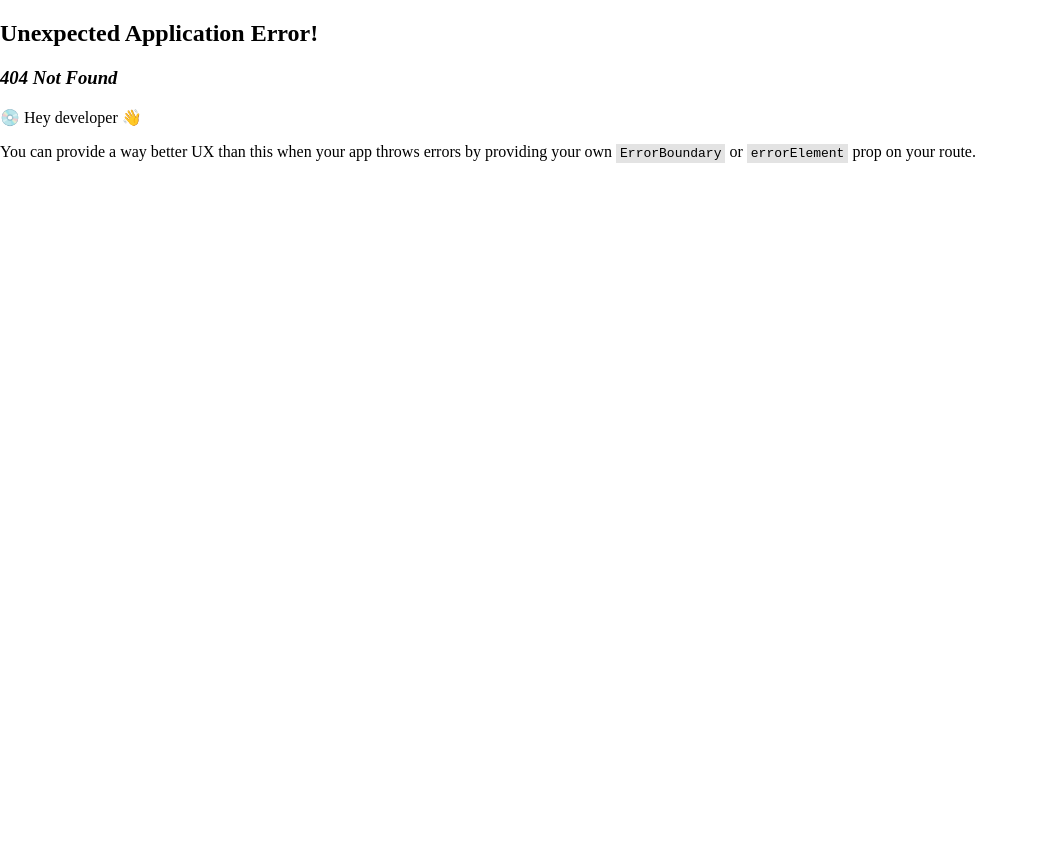
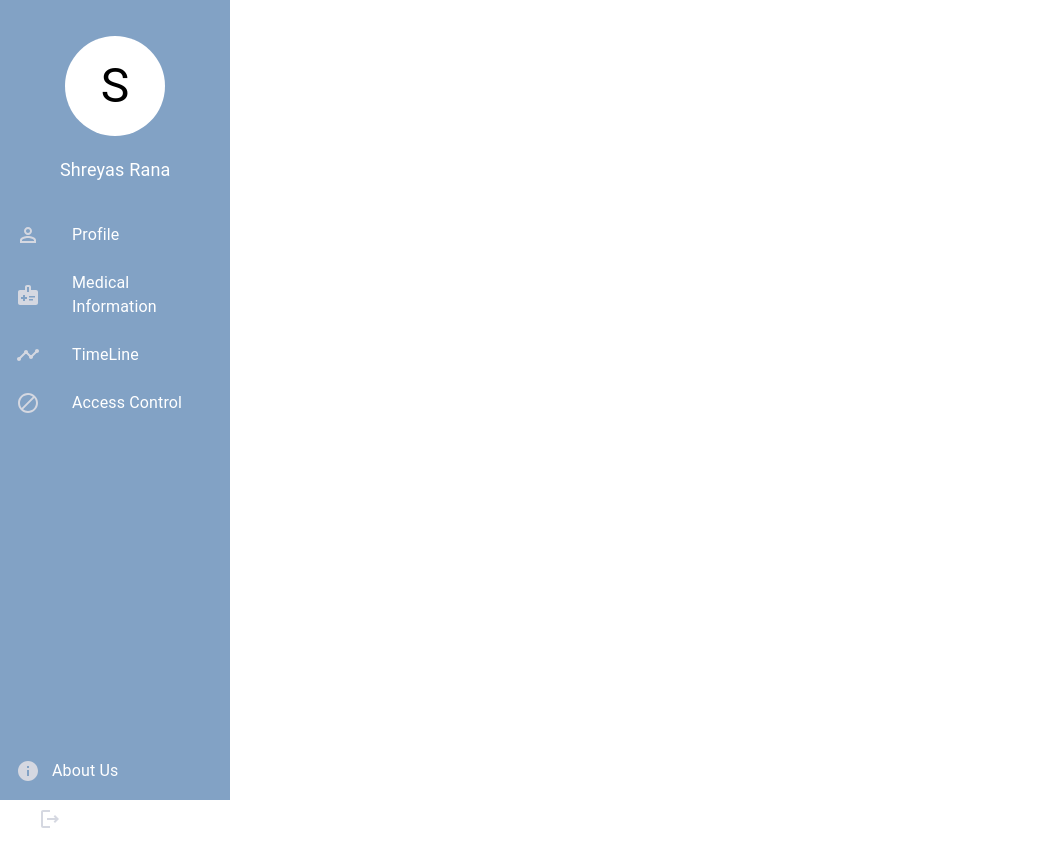
Before and after one commit to Dik17/CAPSTONE-FRONTEND, a React (Create React App) app: page /patient in a window 1280 px wide. Before the commit this address had no page. Shown: the whole page, without its empty margins (0-1038 px from the left). Before the commit the page ends 800 px from the top, so only its background shows below. Built offline with nearby package versions, Linux system fonts and the light colour scheme.

Commit message:
Added Patient Home Page

```diff
--- a/src/LandingPageComponent/NavBar/NavBar.js
+++ b/src/LandingPageComponent/NavBar/NavBar.js
@@ -42,7 +42,9 @@ const NavBar = () => {
               {" "}
               <button className="btn1">Hospital</button>
             </Link>
-            <button className="btn">Patient</button>
+            <Link to="/patient">
+              <button className="btn">Patient</button>
+            </Link>
           </div>
         </div>
       </div>
--- /dev/null
+++ b/src/Patient/PatientHome.js
@@ -0,0 +1,12 @@
+import React from "react";
+import PatientSidebar from "./PatientSidebar";
+import { Box } from "@material-ui/core";
+const PatientHome = () => {
+  return (
+    <Box>
+      <PatientSidebar />
+    </Box>
+  );
+};
+
+export default PatientHome;
--- /dev/null
+++ b/src/Patient/PatientSidebar.js
@@ -0,0 +1,166 @@
+import React, { useState } from "react";
+import { Link, useNavigate } from "react-router-dom";
+
+import { Box } from "@mui/material";
+import List from "@mui/material/List";
+import ListItem from "@mui/material/ListItem";
+import ListItemIcon from "@mui/material/ListItemIcon";
+import ListItemText from "@mui/material/ListItemText";
+import Divider from "@mui/material/Divider";
+import Collapse from "@mui/material/Collapse";
+import { Button, Checkbox, TextField, Typography } from "@mui/material";
+import PermIdentityOutlinedIcon from "@mui/icons-material/PermIdentityOutlined";
+import FolderCopyOutlinedIcon from "@mui/icons-material/FolderCopyOutlined";
+import LogoutOutlinedIcon from "@mui/icons-material/LogoutOutlined";
+import DeleteOutlineIcon from "@mui/icons-material/DeleteOutline";
+import InfoIcon from "@mui/icons-material/Info";
+import BlockIcon from "@mui/icons-material/Block";
+import MedicalInformationIcon from "@mui/icons-material/MedicalInformation";
+import TimelineIcon from "@mui/icons-material/Timeline";
+
+const PatientSidebar = () => {
+  const navigate = useNavigate();
+  const [open, setOpen] = React.useState(false);
+
+  const [uploadView, setUploadView] = useState(false);
+  const handleUploadButtonClick = () => {
+    setDocumentsView(false);
+    setProfileView(false);
+    setTrashView(false);
+    setUploadView(true);
+  };
+
+  const [profileView, setProfileView] = useState(false);
+  const handleProfileButtonClick = () => {
+    setDocumentsView(false);
+
+    setTrashView(false);
+    setUploadView(false);
+    setProfileView(true);
+  };
+
+  const [documentsView, setDocumentsView] = useState(true);
+  const handleDocumentsButtonClick = () => {
+    setProfileView(false);
+    setTrashView(false);
+    setUploadView(false);
+    setDocumentsView(true);
+  };
+
+  const [trashView, setTrashView] = useState(false);
+  const handleTrashButtonClick = () => {
+    setProfileView(false);
+    setUploadView(false);
+    setDocumentsView(false);
+    setTrashView(true);
+  };
+
+  const handleLogOut = () => {
+    navigate("/");
+  };
+
+  return (
+    <Box sx={{ display: "flex", flexDirection: "row" }}>
+      <Box
+        sx={{
+          width: "18vw",
+          backgroundColor: "#82A2C5",
+          height: "100vh",
+          color: "white",
+        }}
+      >
+        <List>
+          <ListItem
+            sx={{
+              display: "flex",
+              flexDirection: "column",
+              alignItems: "center",
+              justifyContent: "center",
+              marginBottom: "20px",
+            }}
+          >
+            <Box
+              sx={{
+                backgroundColor: "white",
+                width: "100px",
+                height: "100px",
+                borderRadius: "120px",
+                display: "flex",
+                justifyContent: "center",
+                alignItems: "center",
+                marginBottom: "20px",
+                marginTop: "20px",
+              }}
+            >
+              <Typography sx={{ fontSize: "48px", color: "black" }}>
+                S
+              </Typography>
+            </Box>
+            <Typography sx={{ fontSize: "18px" }}>Shreyas Rana</Typography>
+          </ListItem>
+          <ListItem button onClick={handleProfileButtonClick}>
+            <ListItemIcon>
+              <PermIdentityOutlinedIcon sx={{ color: "#d5d8e1" }} />
+            </ListItemIcon>
+            <ListItemText primary="Profile" />
+          </ListItem>
+
+          <ListItem button onClick={handleDocumentsButtonClick}>
+            <ListItemIcon>
+              <MedicalInformationIcon sx={{ color: "#d5d8e1" }} />
+            </ListItemIcon>
+            <ListItemText primary="Medical Information" />
+          </ListItem>
+
+          <ListItem button onClick={handleTrashButtonClick}>
+            <ListItemIcon>
+              <TimelineIcon sx={{ color: "#d5d8e1" }} />
+            </ListItemIcon>
+            <ListItemText primary="TimeLine" />
+          </ListItem>
+          <ListItem button onClick={handleTrashButtonClick}>
+            <ListItemIcon>
+              <BlockIcon sx={{ color: "#d5d8e1" }} />
+            </ListItemIcon>
+            <ListItemText primary="Access Control" />
+          </ListItem>
+          <ListItem button sx={{ marginTop: "320px" }}>
+            <ListItemIcon>
+              <InfoIcon sx={{ color: "#d5d8e1" }} />
+            </ListItemIcon>
+
+            <ListItemText primary="About Us" sx={{ marginLeft: "-20px" }} />
+          </ListItem>
+          <ListItem button sx={{}} onClick={handleLogOut}>
+            <ListItemText primary="Log Out" />
+            <ListItemIcon>
+              <LogoutOutlinedIcon
+                sx={{ color: "#d5d8e1", marginLeft: "-120px" }}
+              />
+            </ListItemIcon>
+          </ListItem>
+
+          <Collapse in={open} timeout="auto" unmountOnExit>
+            <List component="div" disablePadding>
+              <ListItem button sx={{ pl: 4 }}>
+                <ListItemText primary="Service 1" />
+              </ListItem>
+              <ListItem button sx={{ pl: 4 }}>
+                <ListItemText primary="Service 2" />
+              </ListItem>
+            </List>
+          </Collapse>
+        </List>
+
+        {/* Add more items or sections as needed */}
+        {/* </Drawer> */}
+      </Box>
+      {/* {uploadView ? <DocumentUpload1 /> : null}
+      {documentsView ? <DocumentsPage /> : null}
+      {profileView ? <ProfilePage /> : null}
+      {trashView ? <TrashPage /> : null} */}
+    </Box>
+  );
+};
+
+export default PatientSidebar;
--- a/src/index.js
+++ b/src/index.js
@@ -9,6 +9,7 @@ import Mainpage from "./Doctor/Mainpage/Mainpage";
 import HospitalLoginPage from "./Hospital/HospitalLogin";
 import HospitalRegisterPage from "./Hospital/HospitalRegister";
 import { createBrowserRouter, RouterProvider } from "react-router-dom";
+import PatientHome from "./Patient/PatientHome";
 
 const router = createBrowserRouter([
   {
@@ -35,6 +36,7 @@ const router = createBrowserRouter([
     path: "/doctor",
     element: <Mainpage />,
   },
+  { path: "/patient", element: <PatientHome /> },
 ]);
 const root = ReactDOM.createRoot(document.getElementById("root"));
 
```
Also changed, not shown: src/Patient/PatientProfile.js (added, +7 -0 lines), public/qrcode_example.png (added).
